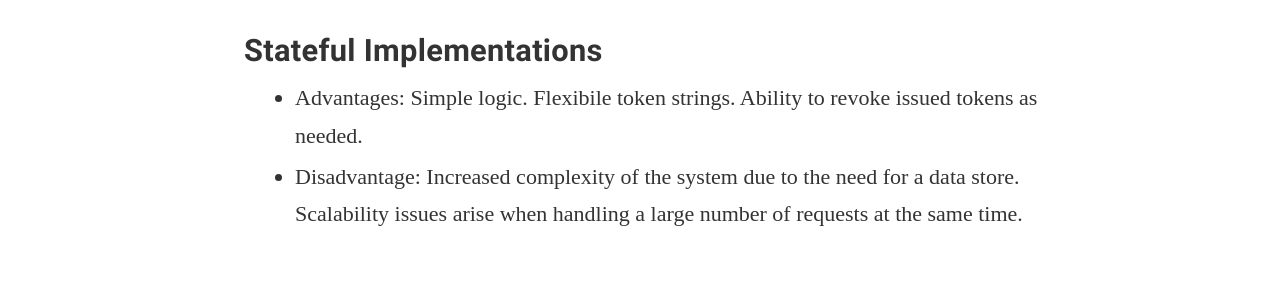
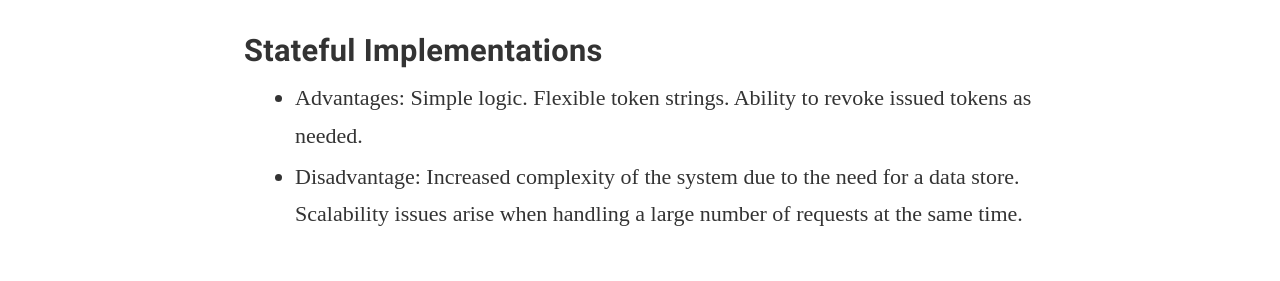
Before and after one commit to tatsuyaoiw/website, a Jekyll site: the page built from _posts/2020-06-24-magic-links.md, in a window 1280 px wide and 900 px high, scrolled down 3433 px. Shown: the part 175-456 px from the top of the window. Built offline with Jekyll 4.4.1, drawn with Linux system fonts in a browser that asks for light colours; some web fonts are replaced; comment, search, counter and statistics services are not loaded.

Commit message:
Fix typo

```diff
--- a/_posts/2020-06-24-magic-links.md
+++ b/_posts/2020-06-24-magic-links.md
@@ -54,7 +54,7 @@ The biggest difference between the two is that a stateful implementation require
 
 ### Stateful Implementations
 
-- Advantages: Simple logic. Flexibile token strings. Ability to revoke issued tokens as needed.
+- Advantages: Simple logic. Flexible token strings. Ability to revoke issued tokens as needed.
 - Disadvantage: Increased complexity of the system due to the need for a data store. Scalability issues arise when handling a large number of requests at the same time.
 
 ### Stateless Implementations
```
